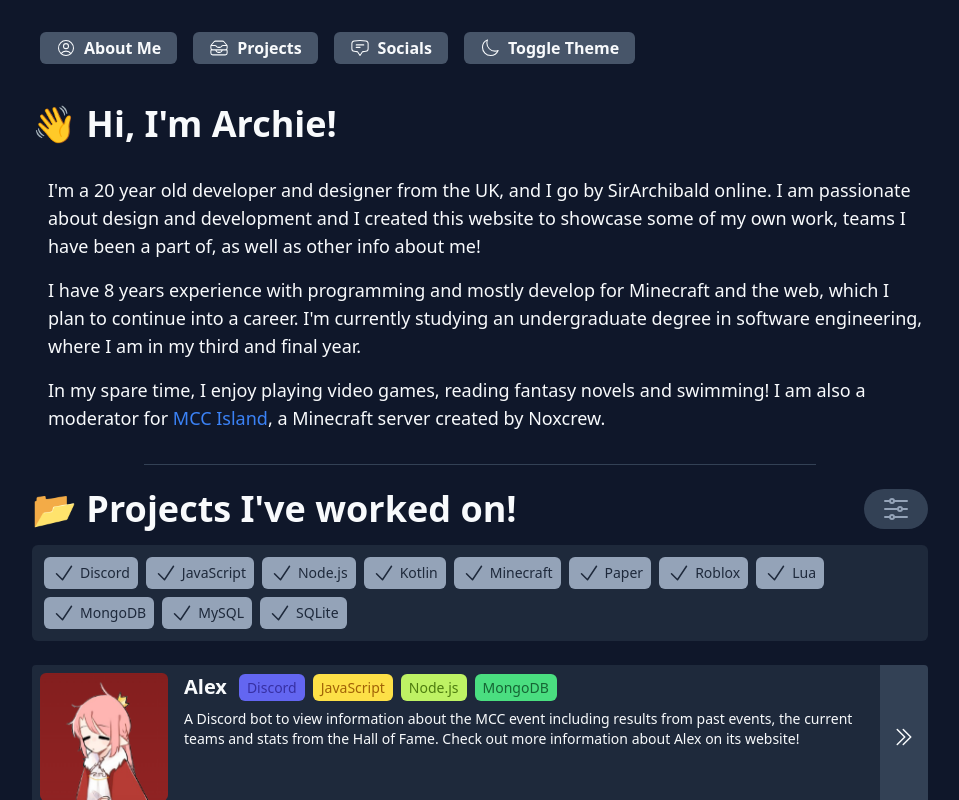
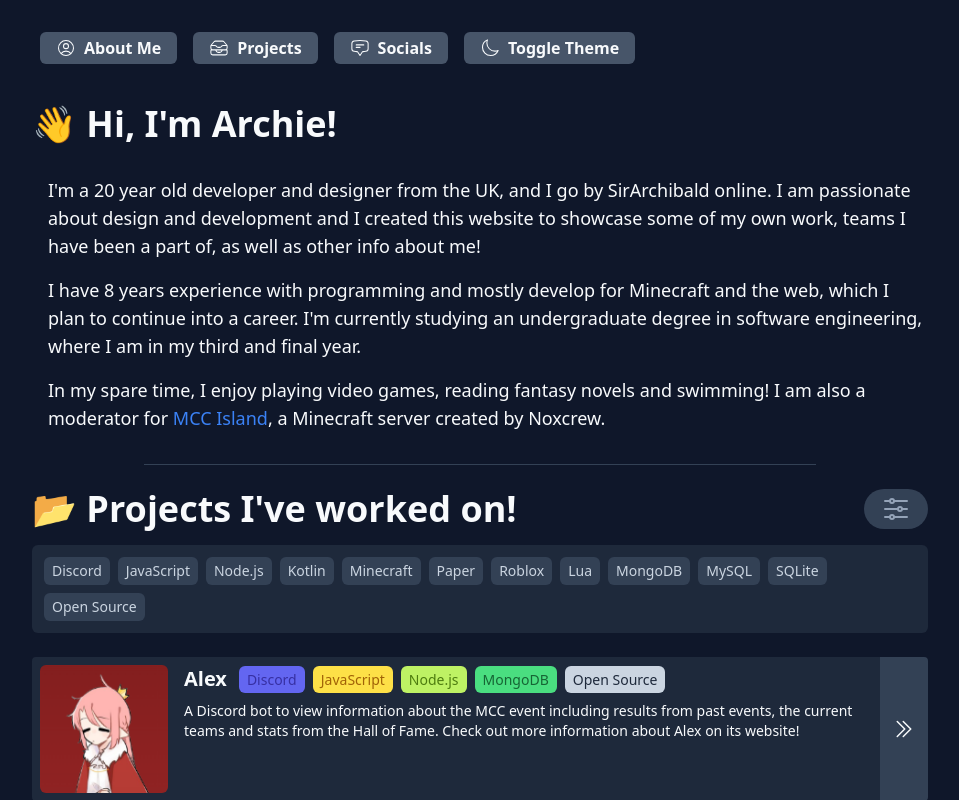
Before and after one commit to SirArchibald97/sirarchibald-dev, a SvelteKit app: page / in a window 1280 px wide. Both pictures are taken after a click on the button 1056 px from the left and 509 px from the top of the page. Shown: the top 800 px of the page, without its empty margins (160-1119 px from the left). Built offline with nearby package versions, Linux system fonts and the light colour scheme.

Commit message:
Reworked filter to be more intuitive and added Open Source tag

```diff
--- a/src/components/Tag.svelte
+++ b/src/components/Tag.svelte
@@ -13,6 +13,7 @@
         "MongoDB": "text-green-800 bg-green-400",
         "MySQL": "text-purple-800 bg-purple-500",
         "SQLite": "text-rose-800 bg-rose-400",
+        "Open Source": "text-slate-800 bg-slate-200 dark:bg-slate-300",
     }
 </script>
 
--- a/src/projects.json
+++ b/src/projects.json
@@ -6,7 +6,7 @@
             "page": "/alex",
             "description": "A Discord bot to view information about the MCC event including results from past events, the current teams and stats from the Hall of Fame. Check out more information about Alex on its website!",
             "image": "alex.png",
-            "tags": [ "Discord", "JavaScript", "Node.js", "MongoDB" ],
+            "tags": [ "Discord", "JavaScript", "Node.js", "MongoDB", "Open Source" ],
             "extra": true
         },
         {
@@ -15,7 +15,7 @@
             "page": "/centurion",
             "description": "An RPG-style Discord bot for a community server, featuring custom built currency, inventory, shops, and items. This was developed for a community server owned by a friend and influencer.",
             "image": "Centurion.jpeg",
-            "tags": [ "Discord", "JavaScript", "Node.js", "MySQL" ],
+            "tags": [ "Discord", "JavaScript", "Node.js", "MySQL", "Open Source" ],
             "extra": true
         },
         {
@@ -33,7 +33,7 @@
             "page": "/pocket-games",
             "description": "A Minecraft plugin which adds several minigames to your server, including classics like Rock Paper Scissors and Tic Tac Toe as well as originals such as Fish Match! Features multiplayer modes as well as an in-built database to store player stats and leaderboards.",
             "image": "minecraft.png",
-            "tags": [ "Minecraft", "Kotlin", "Paper", "SQLite" ],
+            "tags": [ "Minecraft", "Kotlin", "Paper", "SQLite", "Open Source" ],
             "extra": true
         },
         {
@@ -49,7 +49,7 @@
             "link": "https://github.com/SirArchibald97/discord-bot-template-v14",
             "description": "A GitHub template to easily create a Discord bot quickly, built with Discord.js v14. It includes a custom built command handler and event listeners.",
             "image": "discord.webp",
-            "tags": [ "Discord", "JavaScript", "Node.js" ],
+            "tags": [ "Discord", "JavaScript", "Node.js", "Open Source" ],
             "extra": false
         }
     ]
--- a/src/routes/(root)/+page.svelte
+++ b/src/routes/(root)/+page.svelte
@@ -5,8 +5,6 @@
     import Social from "../../components/Social.svelte";
     import ExternalLink from "../../svgs/ExternalLink.svelte";
     import Filter from "../../svgs/Filter.svelte";
-    import Check from "../../svgs/Check.svelte";
-    import Cross from "../../svgs/Cross.svelte";
     import { projects } from "../../projects.json";
     import { socials } from "../../socials.json";
 
@@ -22,7 +20,7 @@
     let filtersShown = false;
     function toggleFilters() { filtersShown = !filtersShown; }
 
-    let filters = { "Discord": true, "JavaScript": true, "Node.js": true, "Kotlin": true, "Minecraft": true, "Paper": true, "Roblox": true, "Lua": true, "MongoDB": true, "MySQL": true, "SQLite": true };
+    let filters = { "Discord": false, "JavaScript": false, "Node.js": false, "Kotlin": false, "Minecraft": false, "Paper": false, "Roblox": false, "Lua": false, "MongoDB": false, "MySQL": false, "SQLite": false, "Open Source": false };
     let filteredProjects = projects.filter(project => {
         for (const filter of Object.keys(filters)) {
             if (filters[filter] && project.tags.includes(filter)) return true;
@@ -80,23 +78,13 @@
         <div class={`${filtersShown ? "" : "hidden"} dark:bg-slate-800 bg-slate-200 mt-4 text-slate-600 dark:text-slate-400 rounded-md p-2`}>
             {#each Object.keys(filters) as filter}
                 <button on:click={() => toggleFilter(filter)} class={`rounded-md px-2 py-1 my-1 text-sm mx-1 ${filters[filter] ? "text-slate-700 bg-slate-400 hover:bg-slate-500 dark:text-slate-800 dark:bg-slate-400 dark:hover:bg-slate-500" : "text-slate-600 bg-slate-300 hover:bg-slate-400 dark:text-slate-300 dark:bg-slate-700"}`}>
-                    <div class="flex flex-row">
-                        {#if filters[filter]}
-                            <Check />
-                        {:else}
-                            <Cross />
-                        {/if}
-                        <p class="self-center pl-1">{filter}</p>
-                    </div>
+                    {filter}
                 </button>
             {/each}
         </div>
 
-        <div class={`${filteredProjects.length === 0 ? "" : "hidden"} text-slate-500 dark:text-slate-400 text-center text-2xl my-6`}>
-            <p>Nothing to see here yet!</p>
-        </div>
         <div class="flex flex-col mt-3">
-            {#each filteredProjects as project}
+            {#each (filteredProjects.length === 0 ? projects : filteredProjects) as project}
                 <div class="flex flex-row">
                     <div class="flex flex-col items-center sm:items-start sm:flex-row dark:bg-slate-800 bg-slate-300 rounded-l dark:text-slate-50 text-black my-3 p-2 mx-0">
                         <img src="/images/{project.image}" class="w-32 h-32 rounded-md" alt="{project.name} Logo" />
```
